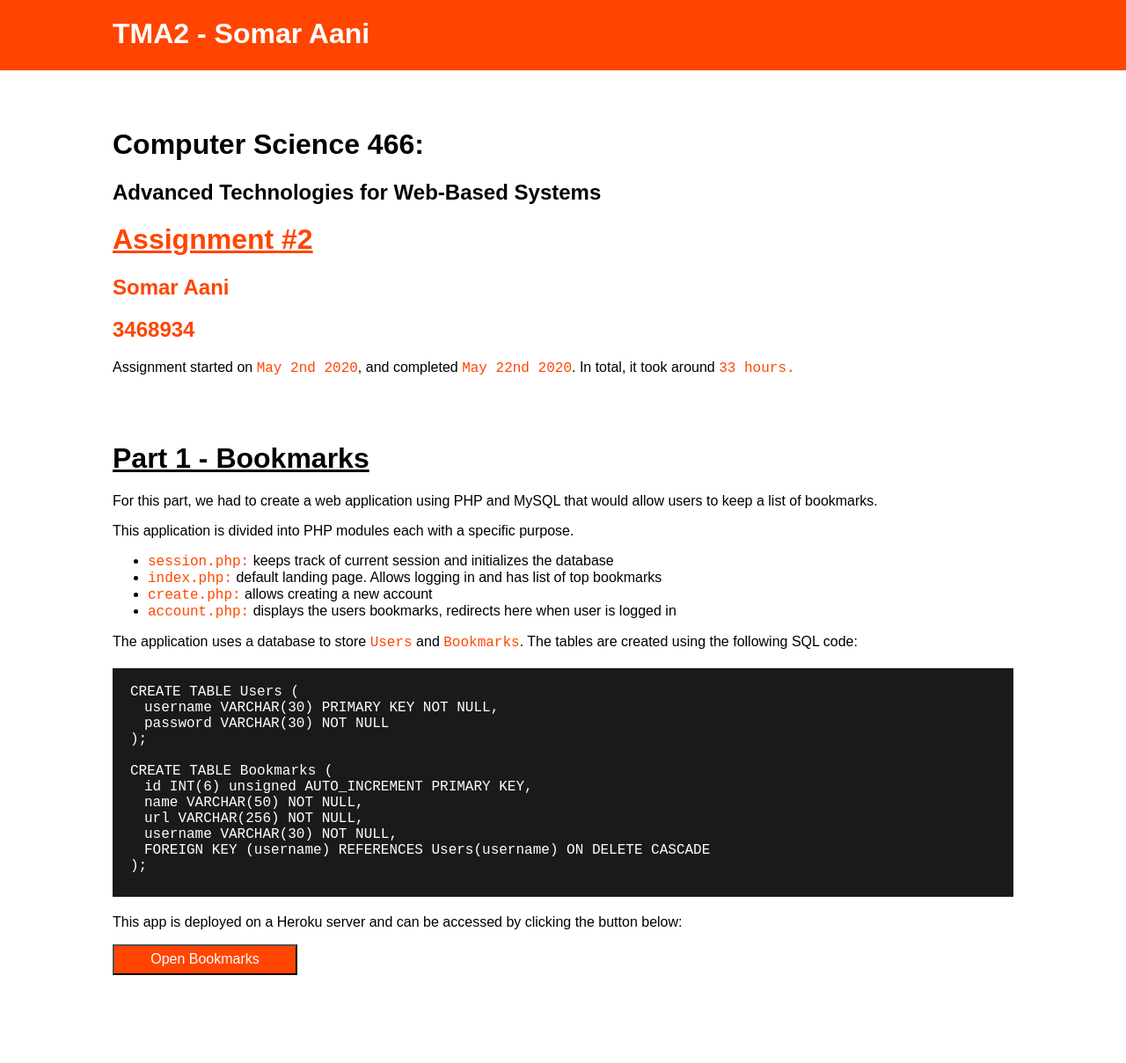
After one commit to somaraani/cs466-coursework, a PHP site: page /TMA2/tma2.htm in a window 1280 px wide. The commit adds this page. Shown: the whole page at 88% size. Run offline with PHP 8.4, Linux system fonts and the light colour scheme.

Commit message:
Started report

```diff
--- a/TMA2/part1/account.php
+++ b/TMA2/part1/account.php
@@ -104,7 +104,7 @@
         <button onclick="hideOverlay()"> Cancel </button>
     </div>
 
-    <div class="content">
+    <div class="padded-content content">
 
 
         <h2 id="create" onclick="showOverlay()"> + create new bookmark</h2>
--- a/TMA2/part1/create.php
+++ b/TMA2/part1/create.php
@@ -46,7 +46,7 @@
         <h1 class="padded">BookMarks</h1>
     </div>
 
-    <div class="content">
+    <div class="padded-content content">
         <p>Create your account to start saving bookmarks!</p>
         <div class="login">
             <form method = "post" action="create.php">
--- a/TMA2/part1/index.php
+++ b/TMA2/part1/index.php
@@ -42,7 +42,7 @@
         <h1 class="padded">BookMarks</h1>
     </div>
 
-    <div class="content">
+    <div class="padded-content content">
         <p>Welcome to BookMarks! Please login to view your bookmarks, or view the most popular bookmarks below.</p>
 
         <div class="login">
--- a/TMA2/part2/account.php
+++ b/TMA2/part2/account.php
@@ -40,7 +40,7 @@
         </div>
     </div>
 
-    <div class="eduk8 padded-content">
+    <div class="eduk8 padded-content content">
 
         <?php if($_SESSION['lesson'] == 0) : ?>
             <p>You haven't started any lessons yet. Start by clicking on lesson 1 below!</p>
--- a/TMA2/part2/create.php
+++ b/TMA2/part2/create.php
@@ -50,7 +50,7 @@
     </div>
 
 
-    <div class="padded-content"">
+    <div class="padded-content content">
         <br />
         <p>Create your account to start learning!</p>
         <br />
--- a/TMA2/part2/index.php
+++ b/TMA2/part2/index.php
@@ -40,7 +40,7 @@
         </div>
     </div>
 
-    <div class="padded-content">
+    <div class="padded-content content">
         <br />
         <p>Welcome to the EduK8 Learning Mangement System! Get started  by logging in or creating an account.</p>
         <br />
--- a/TMA2/part2/lesson.php
+++ b/TMA2/part2/lesson.php
@@ -84,7 +84,7 @@
         </div>
     </div>
 
-    <div class="eduk8 padded-content">
+    <div class="eduk8 padded-content content">
         <?php print $content ?>
         <br />
         <h2>Lesson <?php print $lesson['id'] ?> Quiz</h2>
--- a/TMA2/part2/quiz.php
+++ b/TMA2/part2/quiz.php
@@ -79,7 +79,7 @@
       </div>
     </div>
 
-    <div class="eduk8 padded-content">
+    <div class="eduk8 padded-content content">
       <?php if($correct == -1) : ?>
       <p>Finish quiz
         <?php print $id ?> to complete the lesson and unlock the next one.
--- a/TMA2/shared/style.css
+++ b/TMA2/shared/style.css
@@ -1,6 +1,7 @@
 html, body {
     padding: 0;
     margin: 0;
+    font-family: Arial, Helvetica, sans-serif;
 }
 
 .header {
@@ -9,7 +10,7 @@ html, body {
     height: 60px;
     width: 100%;
     background-color: royalblue;
-    position: sticky;
+    position: fixed;
 }
 
 .padded {
@@ -43,7 +44,7 @@ html, body {
 }
 
 .content {
-    padding-left: 40px;
+    margin-top: 65px;
 }
 
 h1, h2 {
@@ -229,3 +230,29 @@ table {
     margin-top: 0;
     position: fixed;
 }
+
+.black {
+    color: black;
+}
+
+.accent {
+    color: orangered;
+    text-decoration: underline;
+}
+
+.heading {
+    margin-top: 75px;
+    color: black;
+    text-decoration: underline;
+}
+
+.landing {
+    padding-top: 60px;
+    margin-top: 65px;
+    padding-bottom: 100px;
+}
+
+.landing span {
+    color: orangered;
+    font-family: "Courier New", Courier, monospace;
+}
--- /dev/null
+++ b/TMA2/tma2.htm
@@ -0,0 +1,69 @@
+<!DOCTYPE html>
+<html>
+
+<head>
+    <link rel="stylesheet" href="shared/style.css">
+</head>
+
+<body>
+
+    <div class="header orange-back">
+        <div class="padded-content">
+            <h1>TMA2 - Somar Aani</h1>
+        </div>
+    </div>
+
+    <div class="padded-content landing">
+        <h1 class="black"> Computer Science 466: </h1>
+        <h2 class="black"> Advanced Technologies for Web-Based Systems </h2>
+        <h1 class="accent"> Assignment #2 </h1>
+        <h2 class="orange">Somar Aani</h2>
+        <h2 class="orange">3468934</h2>
+        <p> Assignment started on <span>May 2nd 2020</span>, and completed <span>May 22nd 2020</span>. In total, it took around <span>33 hours.</span></p>
+
+        <div>
+            <h1 class="heading">Part 1 - Bookmarks</h1>
+            <p>For this part, we had to create a web application using PHP and MySQL that would allow users
+                to keep a list of bookmarks.
+            </p>
+
+            <p>This application is divided into PHP modules each with a specific purpose.</p>
+            <ul>
+                <li><span>session.php:</span> keeps track of current session and initializes the database</li>
+                <li><span>index.php:</span> default landing page. Allows logging in and has list of top bookmarks</li>
+                <li><span>create.php:</span> allows creating a new account</li>
+                <li><span>account.php:</span> displays the users bookmarks, redirects here when user is logged in</li>
+            </ul>
+
+            <p>The application uses a database to store <span>Users</span> and <span>Bookmarks</span>.
+                The tables are created using the following SQL code: </p>
+
+            <div class="code">
+                <p>
+                <br />
+                CREATE TABLE Users ( <br />
+                &emsp;username VARCHAR(30) PRIMARY KEY NOT NULL, <br />
+                &emsp;password VARCHAR(30) NOT NULL <br />
+                ); <br />
+                <br />
+                CREATE TABLE Bookmarks ( <br />
+                &emsp;id INT(6) unsigned AUTO_INCREMENT PRIMARY KEY, <br />
+                &emsp;name VARCHAR(50) NOT NULL, <br />
+                &emsp;url VARCHAR(256) NOT NULL,  <br />
+                &emsp;username VARCHAR(30) NOT NULL, <br />
+                &emsp;FOREIGN KEY (username) REFERENCES Users(username) ON DELETE CASCADE  <br />
+                ); <br />
+                </p>
+            </div>
+
+            <p>This app is deployed on a Heroku server and can be accessed by clicking the button below: </p>
+            <a target="_blank" href="http://somarani.herokuapp.com/TMA2/part1/index.php"><button class="orange-btn">Open Bookmarks</button></a>
+
+
+
+
+        </div>
+
+    </div>
+
+</body>
```
